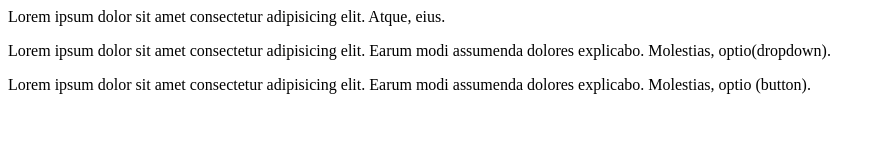
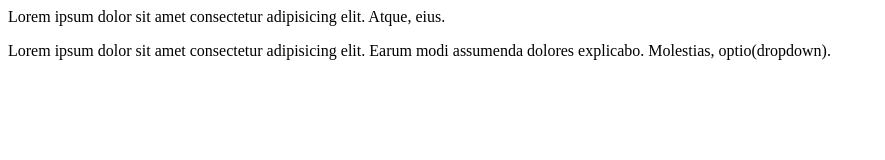
Before and after one commit to Anish-Tripathi/localRepo, a plain HTML site: page index.html in a window 1280 px wide. Shown: the whole page, without its empty margins (0-885 px from the left). Drawn offline with Linux system fonts and the light colour scheme.

Commit message:
add changes

```diff
--- a/index.html
+++ b/index.html
@@ -1,3 +1,2 @@
 <p>Lorem ipsum dolor sit amet consectetur adipisicing elit. Atque, eius.</p>
 <p>Lorem ipsum dolor sit amet consectetur adipisicing elit. Earum modi assumenda dolores explicabo. Molestias, optio(dropdown).</p>
-<p>Lorem ipsum dolor sit amet consectetur adipisicing elit. Earum modi assumenda dolores explicabo. Molestias, optio (button).</p>
```
